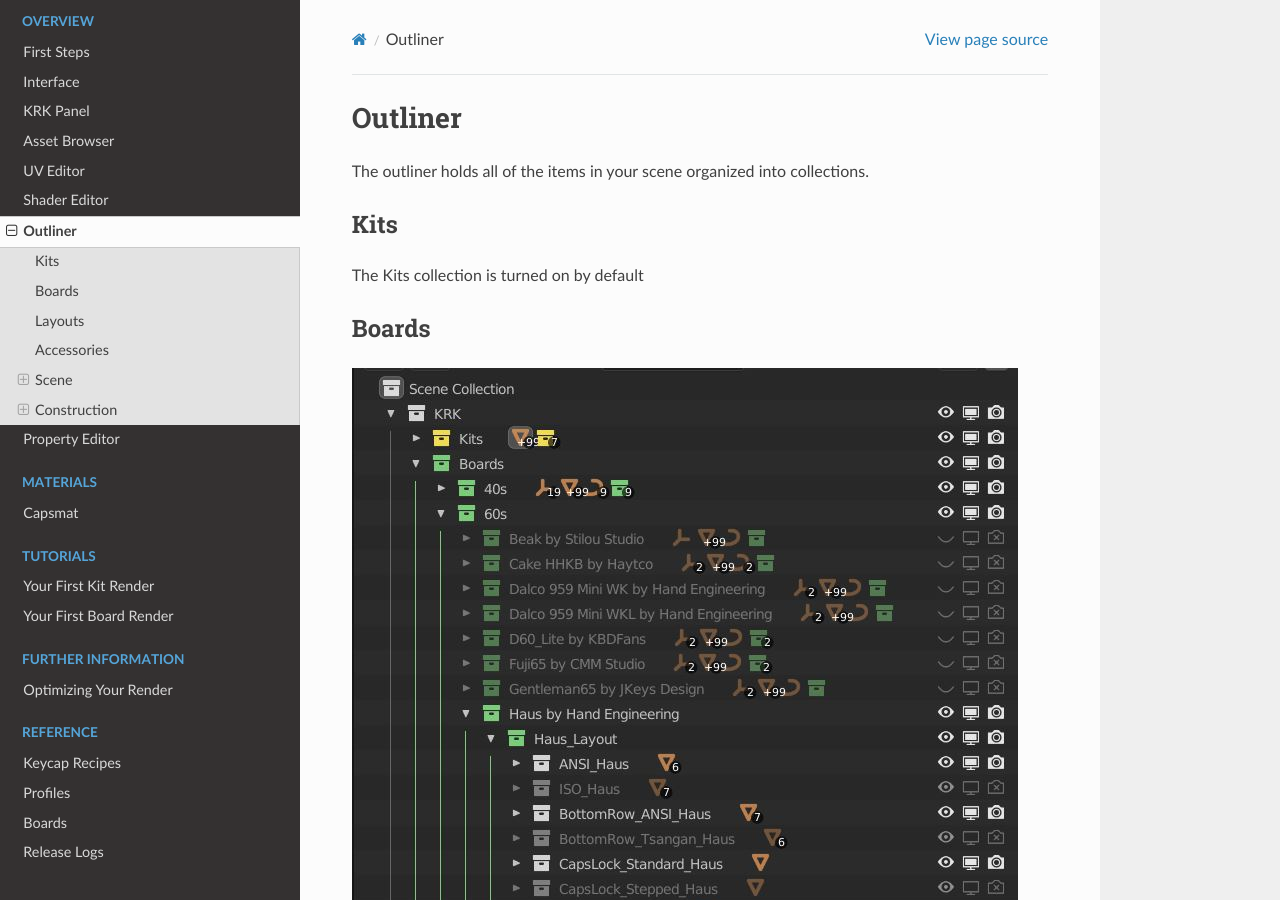
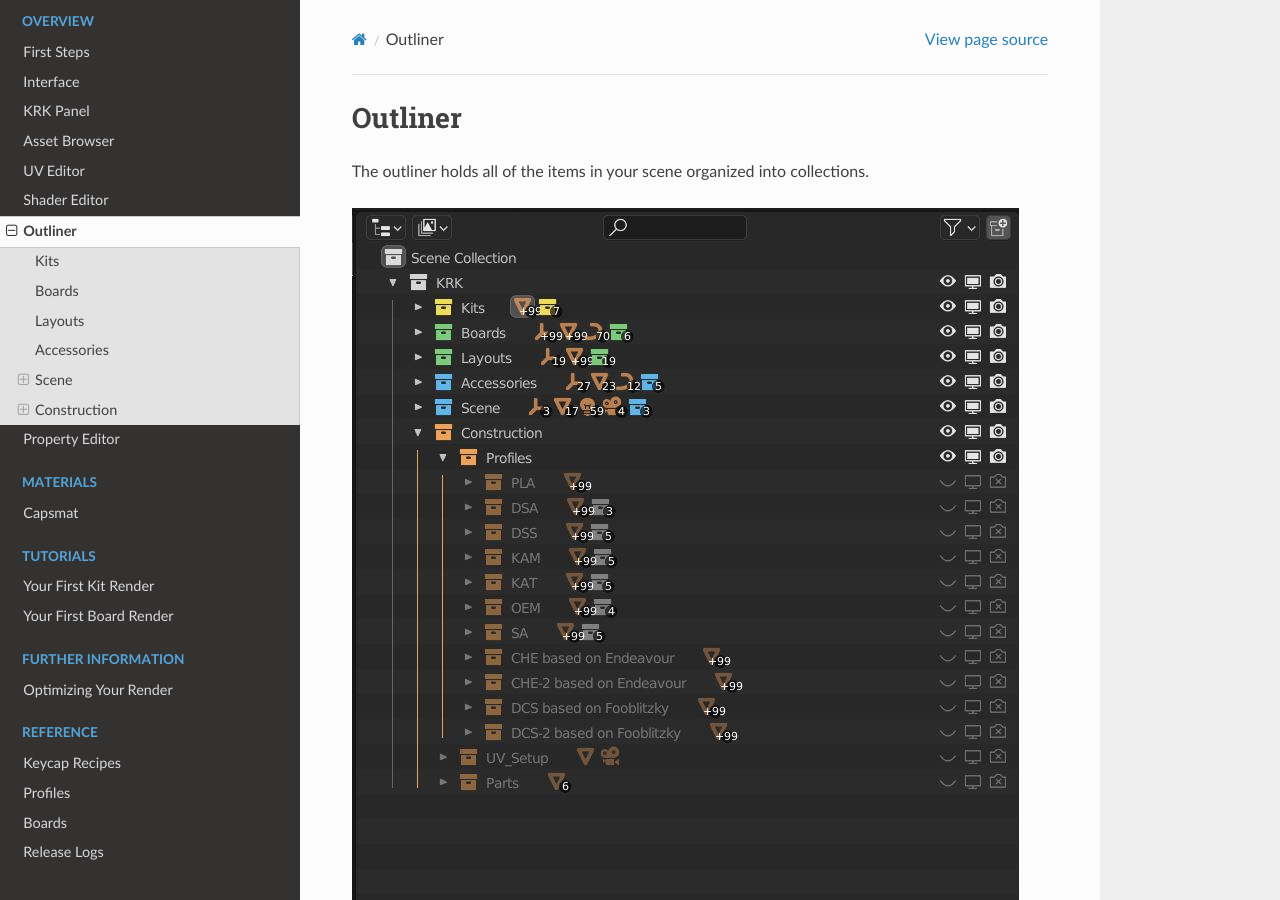
Before and after one commit to imperfectlink/KeyboardRenderKit, a Sphinx documentation site: the page built from docs/source/outliner.rst, in a window 1280 px wide and 900 px high. Built offline with Sphinx 7.4.7 and the Read the Docs theme 2.0.0, drawn with Linux system fonts in a browser that asks for light colours.

Commit message:
Update outliner.rst

```diff
--- a/docs/source/outliner.rst
+++ b/docs/source/outliner.rst
@@ -1,6 +1,8 @@
 Outliner
 ====
 The outliner holds all of the items in your scene organized into collections.
+
+.. image:: img/Outliner.jpg
 
 Kits
 ~~~~
```
